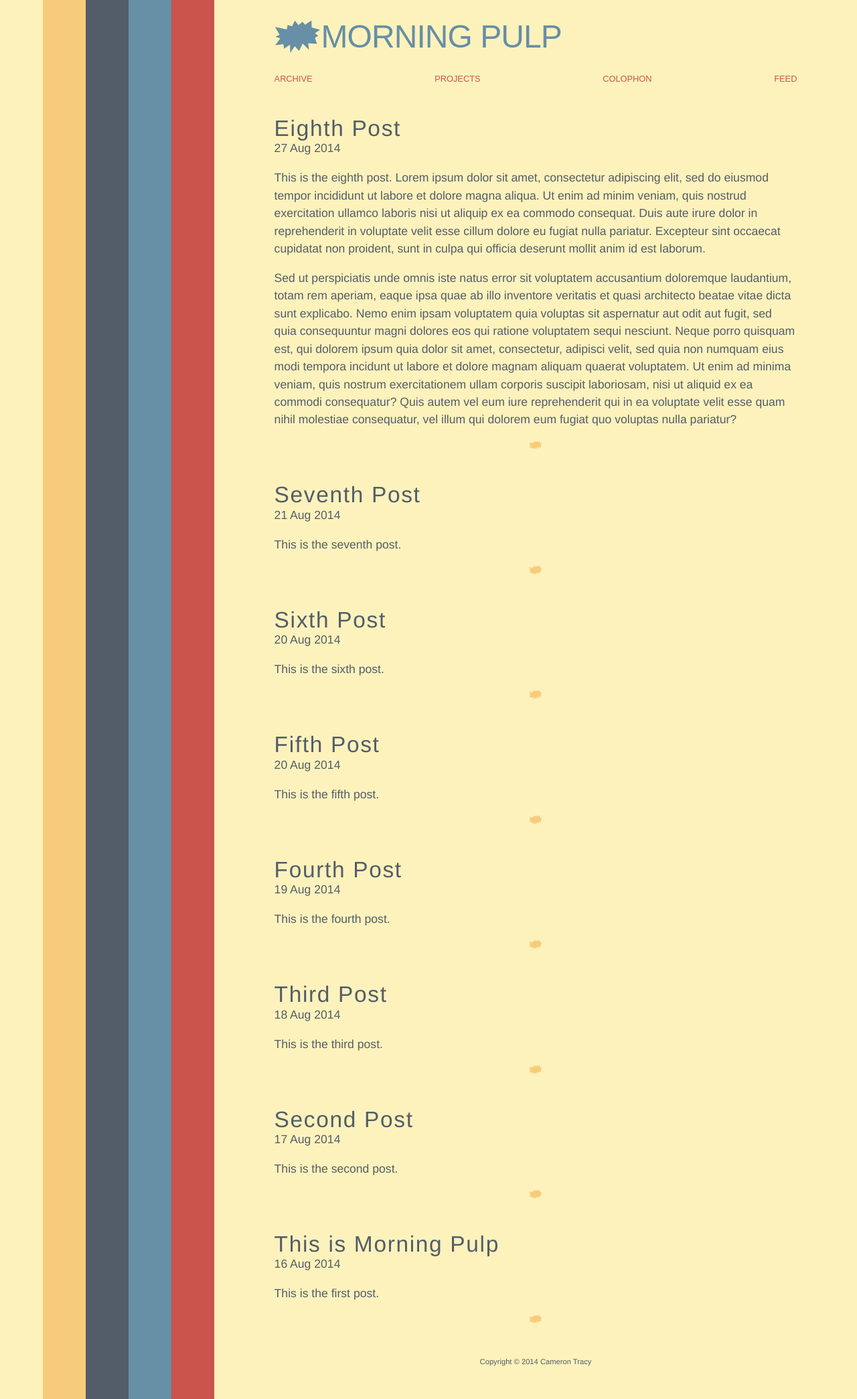
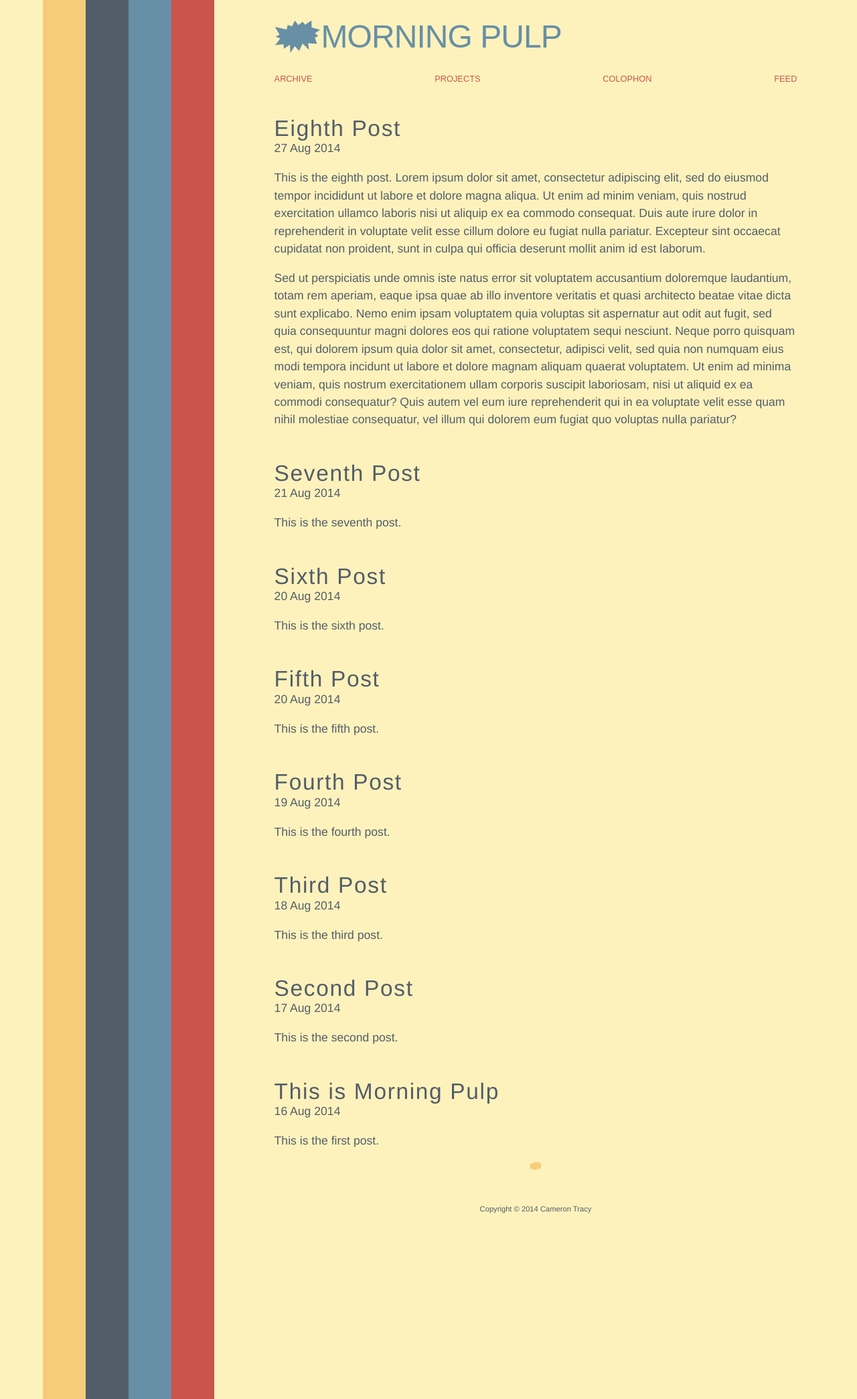
Before and after one commit to thatcameron/jekyll, a Jekyll site: the page built from index.html, in a window 1280 px wide. Shown: the whole page at 67% size. Built offline with Jekyll 4.4.1, drawn with Linux system fonts in a browser that asks for light colours; Markdown is read by kramdown in place of the engine named in the settings.

Commit message:
Let's see if this works

```diff
--- a/css/css.css
+++ b/css/css.css
@@ -100,7 +100,7 @@ article {
   line-height: 150%;
 }
 
-article:after {
+article:last-child:after {
   display: block;
   margin: auto;
   width: 20px;
```
